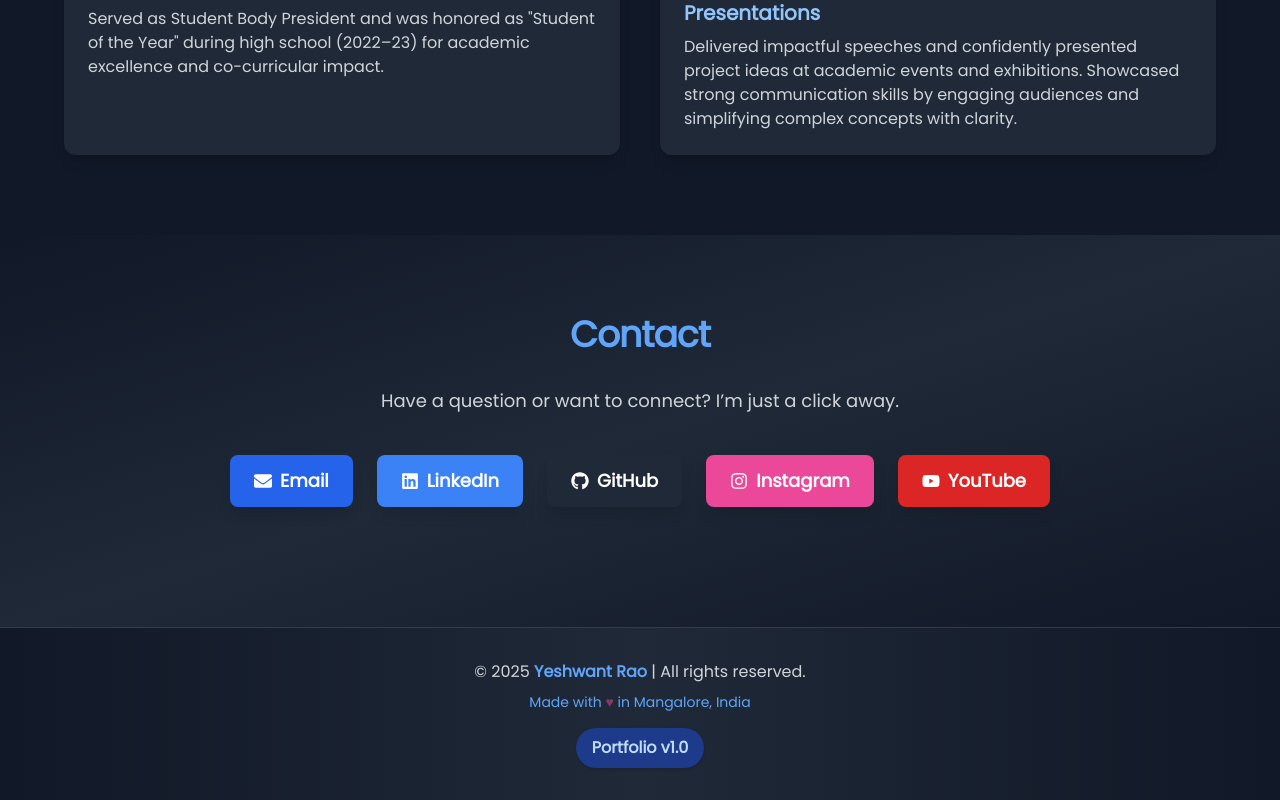
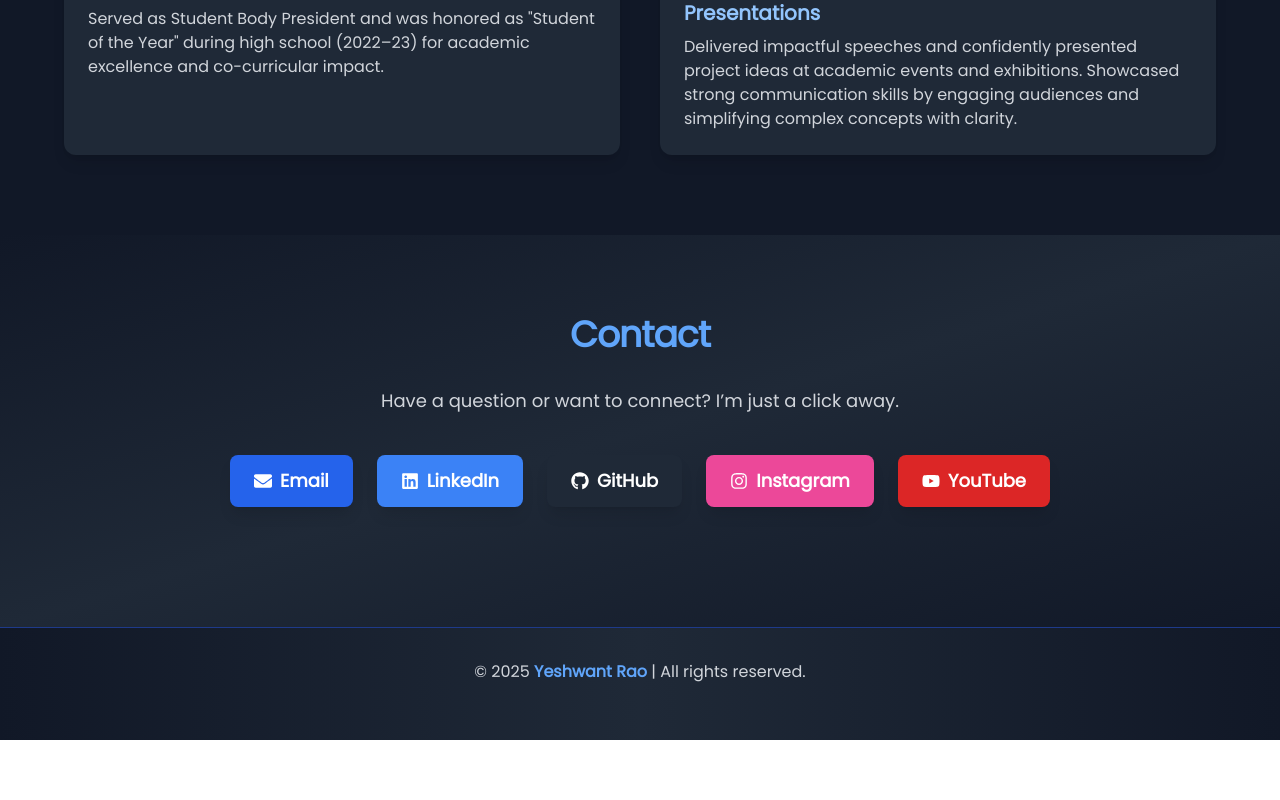
Before and after one commit to YeshwantRaoB/portfolio, a React (Create React App) app: page / in a window 1280 px wide. Shown: the part 5299-6099 px from the top of the page. After the commit the page ends 6039 px from the top, so only its background shows below. Built offline with nearby package versions, Linux system fonts and the light colour scheme.

Commit message:
Update Footer.jsx
Removed made with love in Mangalore and the portfolio v1.0 part in the footer section

```diff
--- a/src/components/Footer.jsx
+++ b/src/components/Footer.jsx
@@ -25,7 +25,7 @@ const Footer = () => {
           </span>{' '}
           | All rights reserved.
         </motion.p>
-        <motion.p
+   {/*      <motion.p
           data-aos="fade-up" className="text-sm text-blue-700 dark:text-blue-400"
           initial={{ opacity: 0, y: 10 }}
           whileInView={{ opacity: 1, y: 0 }}
@@ -35,7 +35,7 @@ const Footer = () => {
           Made with{' '}
           <span className="animate-pulse text-pink-500">♥</span> in Mangalore,
           India
-        </motion.p>
+        </motion.p> */}
         <motion.div
           data-aos="fade-up" className="mt-4"
           initial={{ opacity: 0, scale: 0.95 }}
@@ -43,9 +43,9 @@ const Footer = () => {
           transition={{ duration: 0.7, delay: 0.4 }}
           viewport={{ once: true }}
         >
-          <span className="inline-block px-4 py-2 rounded-full bg-blue-50 dark:bg-blue-900 text-blue-700 dark:text-blue-200 font-semibold shadow transition-all duration-300">
+          {/* <span className="inline-block px-4 py-2 rounded-full bg-blue-50 dark:bg-blue-900 text-blue-700 dark:text-blue-200 font-semibold shadow transition-all duration-300">
             Portfolio v1.0
-          </span>
+          </span> */}
         </motion.div>
       </motion.div>
     </footer>
```
